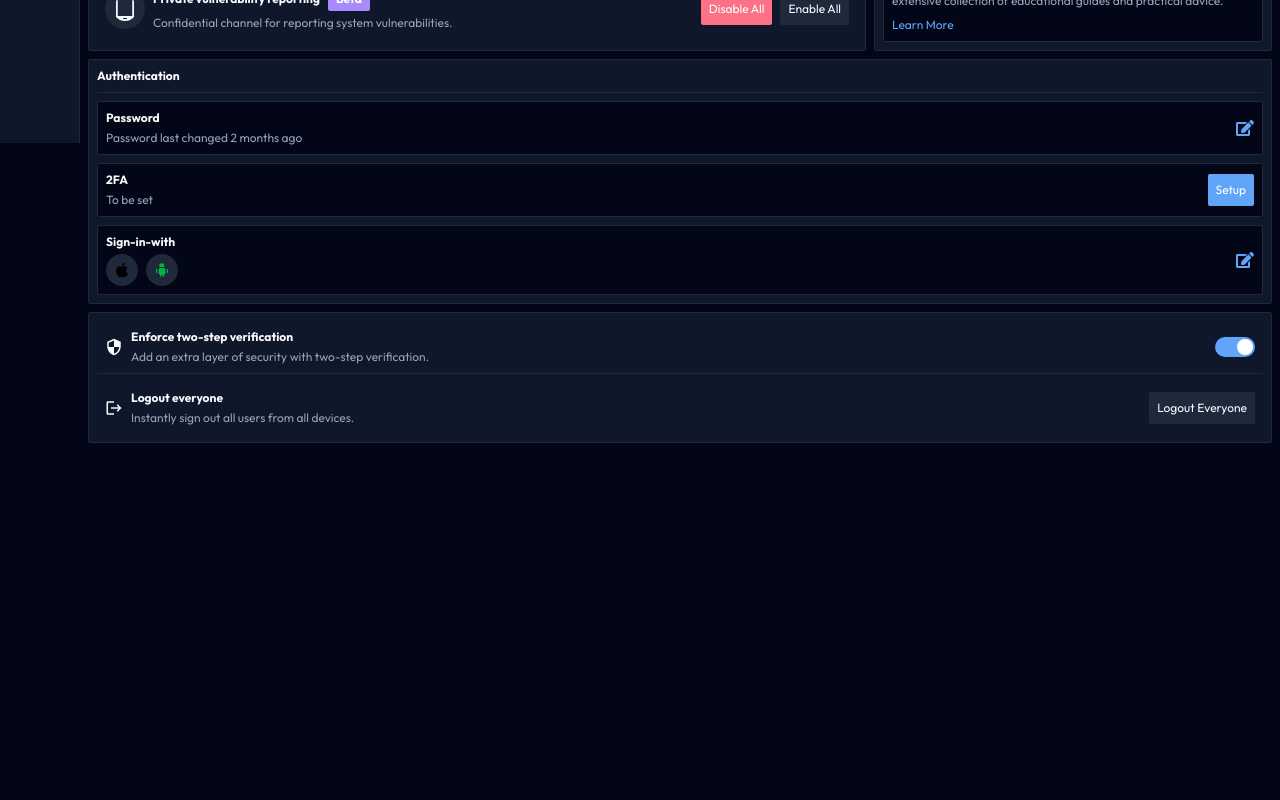
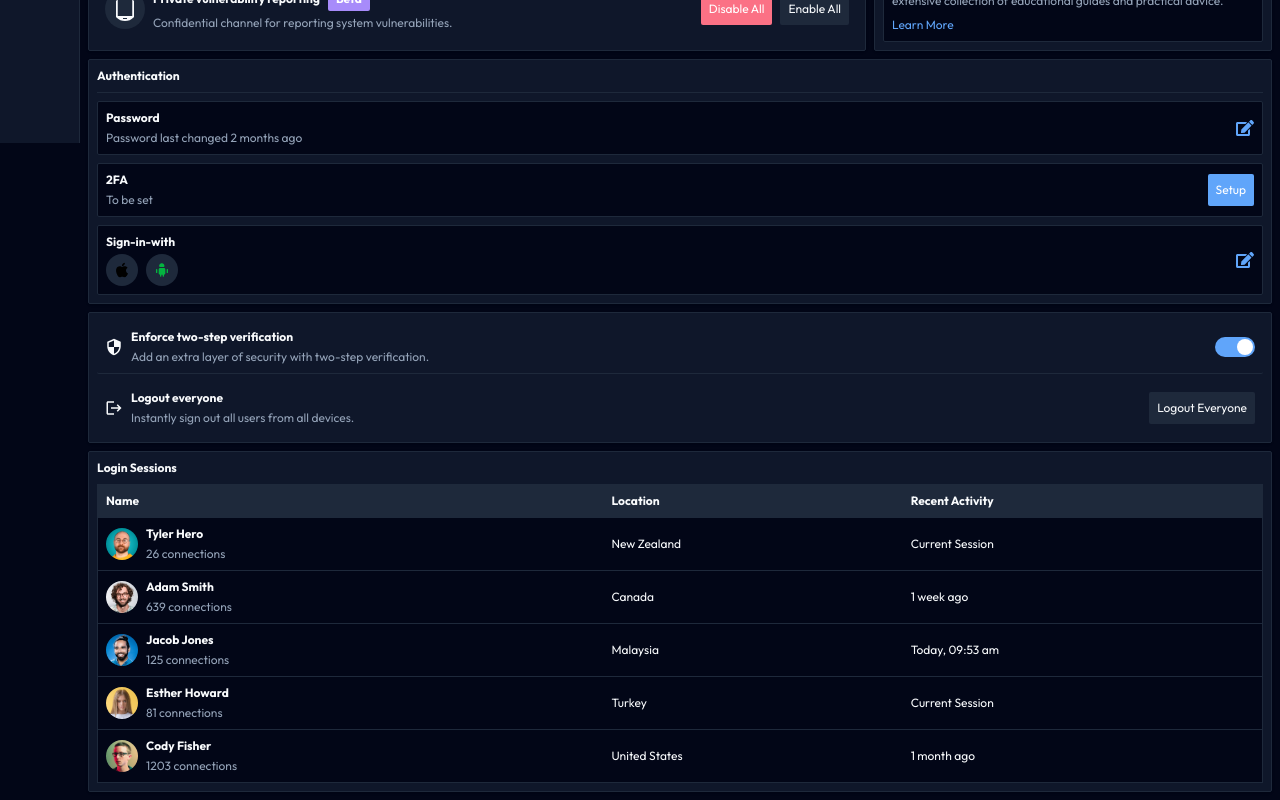
Before and after one commit to OzgeCetin43/ProDashboard, a React (Vite) app: page /security in a window 1280 px wide. Shown: the part 657-1457 px from the top of the page. Before the commit the page ends 1108 px from the top, so only its background shows below. Built offline with nearby package versions, Linux system fonts and the light colour scheme.

Commit message:
feat: add security page with security overview, active sessions, and configurable security settings.

```diff
--- a/src/pages/security.page.tsx
+++ b/src/pages/security.page.tsx
@@ -1,4 +1,5 @@
 import React, { useState } from "react";
+import { Link } from "react-router-dom";
 import { CiBookmarkCheck } from "react-icons/ci";
 import { FaUsers, FaImages, FaCheck, FaEdit } from "react-icons/fa";
 import { LuPuzzle } from "react-icons/lu";
@@ -13,7 +14,11 @@ import { RiSecurePaymentFill } from "react-icons/ri";
 import securityOverviewIcon from "../assets/images/security-overview-icon.svg";
 import androidIcon from "../assets/images/android-icon.svg";
 import iosIcon from "../assets/images/ios-icon.svg";
-import { Link } from "react-router-dom";
+import hero1 from "../assets/images/assignee-1.png";
+import hero2 from "../assets/images/assignee-2.png";
+import hero3 from "../assets/images/assignee-3.png";
+import hero4 from "../assets/images/assignee-4.png";
+import hero5 from "../assets/images/assignee-5.png";
 
 const Security: React.FC = () => {
   const [toggleInvitingOthers, setToggleInvitingOthers] =
@@ -41,7 +46,7 @@ const Security: React.FC = () => {
         </button>
       </div>
       <div className="flex flex-col md:flex-row justify-between gap-2">
-        <div className="w-full flex-2 flex bg-bg-secondary flex-col-reverse md:flex-row justify-between items-center gap-2 p-2 border border-border-color rounded-xs">
+        <div className="w-full flex-2 flex bg-bg-secondary flex-col-reverse md:flex-row justify-between items-center gap-2 p-2 border border-border-color rounded-xs shadow-sm">
           <div className="flex flex-col md:items-start items-center justify-center gap-2">
             <h3 className="font-bold text-center md:text-left text-xs">
               Essential Personal Security Tips for Enhanced Safety
@@ -78,7 +83,7 @@ const Security: React.FC = () => {
             className="w-32 h-32"
           />
         </div>
-        <div className="w-full flex-1 flex flex-col justify-center gap-2 p-2 bg-bg-secondary border border-border-color rounded-xs">
+        <div className="w-full flex-1 flex flex-col justify-center gap-2 p-2 bg-bg-secondary border border-border-color rounded-xs shadow-sm">
           <div className="flex flex-col justify-center gap-2">
             <div className="flex items-center bg-bg-primary text-secondary gap-2 border border-border-color rounded-xs p-2">
               <div className="flex items-center justify-center w-12 h-12 bg-bg-tertiary rounded-full">
@@ -108,7 +113,7 @@ const Security: React.FC = () => {
         </div>
       </div>
       <div className="flex flex-col md:flex-row justify-between gap-2">
-        <div className="w-full flex-2 flex bg-bg-secondary flex-col justify-center gap-2 p-2 border border-border-color rounded-xs">
+        <div className="w-full flex-2 flex bg-bg-secondary flex-col justify-center gap-2 p-2 border border-border-color rounded-xs shadow-sm">
           <div className="flex flex-col md:flex-row md:items-center justify-between gap-2 border-b border-border-color p-2">
             <div className="flex items-center gap-2">
               <FaUsers
@@ -277,7 +282,7 @@ const Security: React.FC = () => {
             </div>
           </div>
         </div>
-        <div className="w-full flex-1 flex flex-col justify-center gap-2 p-2 bg-bg-secondary border border-border-color rounded-xs">
+        <div className="w-full flex-1 flex flex-col justify-center gap-2 p-2 bg-bg-secondary border border-border-color rounded-xs shadow-sm">
           <div className="flex flex-col justify-center gap-2 text-xs bg-bg-primary p-2 rounded-xs border border-border-color">
             <MdOutlineSecurity size={18} className="text-status-error" />
             <h3 className="font-bold">
@@ -320,7 +325,7 @@ const Security: React.FC = () => {
           </div>
         </div>
       </div>
-      <div className="flex flex-col justify-center gap-2 text-xs p-2 rounded-xs border border-border-color bg-bg-secondary">
+      <div className="flex flex-col justify-center gap-2 text-xs p-2 rounded-xs border border-border-color bg-bg-secondary shadow-sm">
         <h3 className="font-bold pb-2 border-b border-border-color">
           Authentication
         </h3>
@@ -367,7 +372,7 @@ const Security: React.FC = () => {
           />
         </div>
       </div>
-      <div className="flex flex-col justify-center gap-2 text-xs p-2 rounded-xs border border-border-color bg-bg-secondary">
+      <div className="flex flex-col justify-center gap-2 text-xs p-2 rounded-xs border border-border-color bg-bg-secondary shadow-sm">
         <div className="flex flex-col md:flex-row md:items-center justify-between gap-2 p-2 border-b border-border-color rounded-xs">
           <div className="flex flex-col md:flex-row md:items-center gap-2">
             <MdOutlineSecurity size={18} />
@@ -404,6 +409,105 @@ const Security: React.FC = () => {
           </button>
         </div>
       </div>
+      <div className="flex flex-col justify-center gap-2 p-2 bg-bg-secondary rounded-xs border border-border-color text-text-primary shadow-sm">
+        <h3 className="font-bold text-xs">Login Sessions</h3>
+        <table className="text-xs text-left bg-bg-primary border border-border-color">
+          <thead className="bg-bg-tertiary">
+            <tr>
+              <th className="p-2">Name</th>
+              <th className="p-2">Location</th>
+              <th className="p-2">Recent Activity</th>
+            </tr>
+          </thead>
+          <tbody>
+            <tr className="hover:bg-bg-tertiary border border-border-color">
+              <td className="p-2">
+                <div className="flex items-center gap-2">
+                  <img
+                    src={hero1}
+                    alt="hero"
+                    className="w-8 h-8 rounded-full"
+                  />
+                  <div className="flex flex-col gap-1">
+                    <h3 className="font-bold">Tyler Hero</h3>
+                    <p className="text-text-secondary">26 connections</p>
+                  </div>
+                </div>
+              </td>
+              <td className="p-2">New Zealand</td>
+              <td className="p-2">Current Session</td>
+            </tr>
+            <tr className="hover:bg-bg-tertiary border border-border-color">
+              <td className="p-2">
+                <div className="flex items-center gap-2">
+                  <img
+                    src={hero2}
+                    alt="hero"
+                    className="w-8 h-8 rounded-full"
+                  />
+                  <div className="flex flex-col gap-1">
+                    <h3 className="font-bold">Adam Smith</h3>
+                    <p className="text-text-secondary">639 connections</p>
+                  </div>
+                </div>
+              </td>
+              <td className="p-2">Canada</td>
+              <td className="p-2">1 week ago</td>
+            </tr>
+            <tr className="hover:bg-bg-tertiary border border-border-color">
+              <td className="p-2">
+                <div className="flex items-center gap-2">
+                  <img
+                    src={hero3}
+                    alt="hero"
+                    className="w-8 h-8 rounded-full"
+                  />
+                  <div className="flex flex-col gap-1">
+                    <h3 className="font-bold">Jacob Jones</h3>
+                    <p className="text-text-secondary">125 connections</p>
+                  </div>
+                </div>
+              </td>
+              <td className="p-2">Malaysia</td>
+              <td className="p-2">Today, 09:53 am</td>
+            </tr>
+            <tr className="hover:bg-bg-tertiary border border-border-color">
+              <td className="p-2">
+                <div className="flex items-center gap-2">
+                  <img
+                    src={hero4}
+                    alt="hero"
+                    className="w-8 h-8 rounded-full"
+                  />
+                  <div className="flex flex-col gap-1">
+                    <h3 className="font-bold">Esther Howard</h3>
+                    <p className="text-text-secondary">81 connections</p>
+                  </div>
+                </div>
+              </td>
+              <td className="p-2">Turkey</td>
+              <td className="p-2">Current Session</td>
+            </tr>
+            <tr className="hover:bg-bg-tertiary border border-border-color">
+              <td className="p-2">
+                <div className="flex items-center gap-2">
+                  <img
+                    src={hero5}
+                    alt="hero"
+                    className="w-8 h-8 rounded-full"
+                  />
+                  <div className="flex flex-col gap-1">
+                    <h3 className="font-bold">Cody Fisher</h3>
+                    <p className="text-text-secondary">1203 connections</p>
+                  </div>
+                </div>
+              </td>
+              <td className="p-2">United States</td>
+              <td className="p-2">1 month ago</td>
+            </tr>
+          </tbody>
+        </table>
+      </div>
     </div>
   );
 };
```
